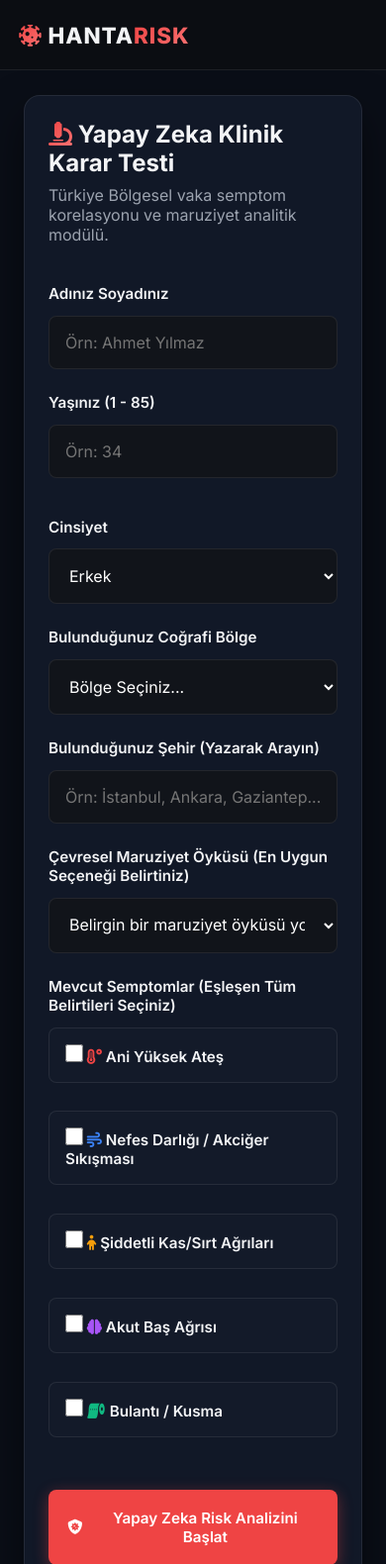
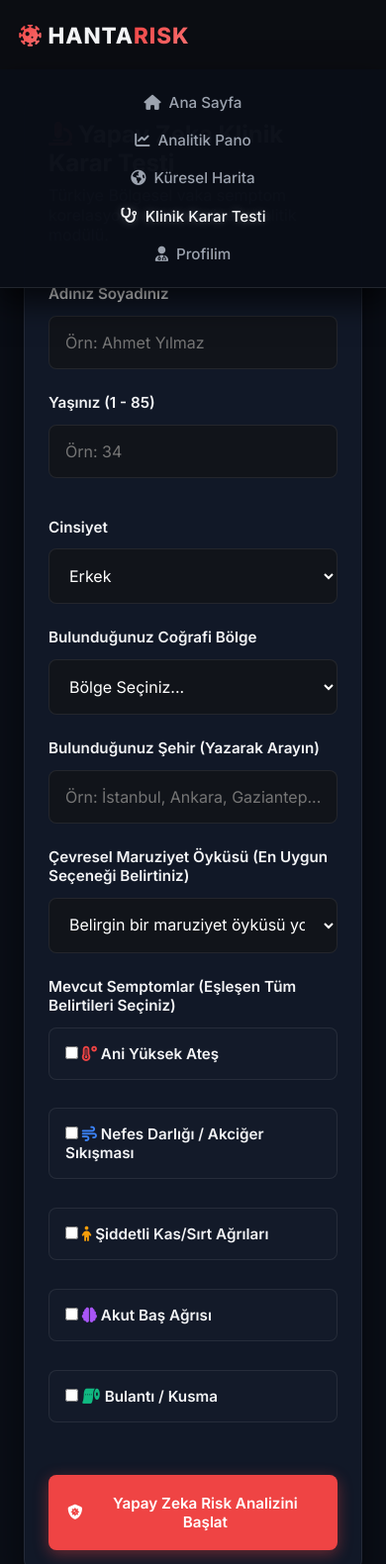
Before and after one commit to kayisdagasli-cmd/hantarisk, a Flask app: page /klinik-test in a window 390 px wide. Shown: the top 1580 px of the page at 99% size. Run offline with Flask 3, Linux system fonts and the light colour scheme.

Commit message:
Update klinik-test.html

```diff
--- a/templates/klinik-test.html
+++ b/templates/klinik-test.html
@@ -33,7 +33,7 @@
             display: flex;
             align-items: center;
             gap: 1.5rem;
-            flex-shrink: 0; /* Menünün daralıp sağa sola kaymasını kesin engeller */
+            flex-shrink: 0;
         }
 
         /* Test Sayfası Genel Yapısı */
@@ -44,7 +44,6 @@
         .form-group.full-width { grid-column: 1 / -1; }
         .form-group label { display: block; margin-bottom: 0.8rem; font-weight: 600; color: var(--text-main); font-size: 0.95rem; }
 
-        /* Çökme ve Beyaz Ekran Yapmayan Lüks Input/Select Çözümü */
         .form-control {
             width: 100%;
             padding: 1rem;
@@ -56,15 +55,9 @@
             transition: all 0.3s ease;
             box-sizing: border-box;
         }
-
-        .form-control option {
-            background-color: #11141a !important;
-            color: #ffffff !important;
-            padding: 12px;
-        }
         .form-control:focus { border-color: var(--primary); outline: none; box-shadow: 0 0 10px var(--primary-glow); }
 
-        /* Şehir Arama Sonuç Listesi CSS Kartı */
+        /* Şehir Arama Sonuç Listesi */
         .sehir-arama-listesi {
             position: absolute;
             top: 100%;
@@ -79,21 +72,12 @@
             display: none;
             box-shadow: 0 10px 25px rgba(0,0,0,0.6);
         }
-        .sehir-arama-kalemi {
-            padding: 0.8rem 1rem;
-            color: #ffffff;
-            cursor: pointer;
-            transition: background 0.2s ease;
-        }
-        .sehir-arama-kalemi:hover {
-            background: var(--primary);
-            color: white;
-        }
+        .sehir-arama-kalemi { padding: 0.8rem 1rem; color: #ffffff; cursor: pointer; transition: background 0.2s ease; }
+        .sehir-arama-kalemi:hover { background: var(--primary); color: white; }
 
         .checkbox-grid { display: grid; grid-template-columns: repeat(auto-fit, minmax(220px, 1fr)); gap: 1rem; margin-top: 0.5rem; }
         .checkbox-label { background: rgba(255,255,255,0.01); border: 1px solid var(--border-color); padding: 1rem; border-radius: 8px; cursor: pointer; display: flex; align-items: center; gap: 0.8rem; transition: all 0.2s ease; font-size: 0.9rem; }
         .checkbox-label:hover { background: rgba(239, 68, 68, 0.03); border-color: rgba(239, 68, 68, 0.2); }
-        .checkbox-label input { width: 18px; height: 18px; accent-color: var(--primary); }
 
         /* Animasyonlu Sonuç Paneli */
         .result-panel { margin-top: 3rem; padding: 2.5rem; border-radius: 12px; display: none; background: rgba(255,255,255,0.02); border: 1px solid var(--border-color); }
@@ -104,7 +88,6 @@
         .risk-badge { display: inline-block; padding: 0.5rem 1.5rem; border-radius: 50px; font-weight: 700; font-size: 1.1rem; margin-bottom: 1.5rem; text-align: center; }
         .badge-kritik { background: rgba(239, 68, 68, 0.15); border: 1px solid #ef4444; color: #f87171; }
         .badge-yuksek { background: rgba(245, 158, 11, 0.15); border: 1px solid #f59e0b; color: #fbbf24; }
-        .badge-orta { background: rgba(59, 130, 246, 0.15); border: 1px solid #3b82f6; color: #60a5fa; }
         .badge-dusuk { background: rgba(16, 185, 129, 0.15); border: 1px solid #10b981; color: #34d399; }
 
         .oneriler-title { font-weight: 700; color: white; margin-bottom: 1rem; font-size: 1.1rem; display: flex; align-items: center; gap: 8px; }
@@ -116,16 +99,14 @@
         @media (max-width: 768px) {
             .test-card { padding: 1.5rem !important; }
             .form-grid { grid-template-columns: 1fr !important; gap: 0rem; }
-            .nav-menu { display: none; } /* Mobilde gerekirse gizlensin */
             .action-buttons { flex-direction: column; }
-            .action-buttons .btn { width: 100%; justify-content: center; }
             .test-container { margin-top: 6rem; }
         }
     </style>
 </head>
 <body>
 
-    <!-- Üst Menü (Navbar) - Artık Asla Sağa Sola Kaymaz -->
+    <!-- Üst Menü -->
     <nav class="navbar">
         <div class="nav-container">
             <a href="/" class="nav-logo">
@@ -141,7 +122,7 @@
         </div>
     </nav>
 
-    <!-- Test Kartı Alanı -->
+    <!-- Test Alanı -->
     <div class="test-container">
         <div class="test-card">
             <h2 style="margin-bottom: 0.5rem;"><i class="fa-solid fa-microscope text-gradient"></i> Yapay Zeka Klinik Karar Testi</h2>
@@ -169,7 +150,7 @@
                         </div>
                     </div>
 
-                    <!-- Bölge Seçim Kutusu -->
+                    <!-- Bölge Seçimi -->
                     <div class="form-group">
                         <label>Bulunduğunuz Coğrafi Bölge</label>
                         <select id="form-bolge" class="form-control" required>
@@ -184,7 +165,7 @@
                         </select>
                     </div>
 
-                    <!-- Klavyeden Yazılarak Çağrılan 81 İl Arama Alanı -->
+                    <!-- Yazarak Arama Alanı -->
                     <div class="form-group">
                         <label>Bulunduğunuz Şehir (Yazarak Arayın)</label>
                         <input type="text" id="form-sehir-input" class="form-control" required placeholder="Örn: İstanbul, Ankara, Gaziantep...">
@@ -219,7 +200,7 @@
                 <button type="submit" class="btn btn-primary" style="width: 100%; justify-content: center; padding: 1.2rem; margin-top: 1rem;"><i class="fa-solid fa-shield-virus"></i> Yapay Zeka Risk Analizini Başlat</button>
             </form>
 
-            <!-- Sonuç Paneli -->
+            <!-- Canlı Sonuç Ekranı -->
             <div id="result-panel" class="result-panel">
                 <div class="animated-counter-box">
                     <div id="animated-score" class="animated-score">%0</div>
@@ -236,7 +217,7 @@
                 <ul id="oneriler-list" class="oneriler-list"></ul>
 
                 <div class="action-buttons">
-                    <button id="btn-pdf" class="btn btn-outline" style="flex: 1; justify-content: center;"><i class="fa-solid fa-file-pdf"></i> Tıbbi Raporu İndir</button>
+                    <button id="btn-pdf" class="btn btn-outline" style="flex: 1; justify-content: center;"><i class="fa-solid fa-file-invoice"></i> Tıbbi Raporu Düzenli Sayfada Aç</button>
                     <a id="btn-emergency" href="https://maps.google.com/?q=en+yakin+hastane" target="_blank" class="btn btn-primary" style="flex: 1; justify-content: center; background: #ef4444; border-color: #ef4444; display: none;"><i class="fa-solid fa-truck-medical"></i> Acil Sağlık Kuruluşu Bul</a>
                 </div>
             </div>
@@ -244,7 +225,6 @@
     </div>
 
     <script>
-        // Türkiye'nin Bölgesel 81 İl Veritabanı
         const tumSehirlerDizisi = {
             "Marmara": ["Balıkesir", "Bilecik", "Bursa", "Çanakkale", "Edirne", "İstanbul", "Kırklareli", "Kocaeli", "Sakarya", "Tekirdağ", "Yalova"],
             "İç Anadolu": ["Aksaray", "Ankara", "Çankırı", "Eskişehir", "Karaman", "Kayseri", "Kırıkkale", "Kırşehir", "Konya", "Nevşehir", "Niğde", "Sivas", "Yozgat"],
@@ -259,7 +239,6 @@
         const sehirInput = document.getElementById('form-sehir-input');
         const sehirDropdown = document.getElementById('sehir-dropdown');
 
-        // Şehir Kutusuna Tıklayınca veya Yazınca Canlı Süzme Modülü
         sehirInput.addEventListener('input', tetikleFiltreleme);
         sehirInput.addEventListener('focus', tetikleFiltreleme);
 
@@ -268,7 +247,6 @@
             const arananKelime = sehirInput.value.trim().toLowerCase();
             sehirDropdown.innerHTML = '';
 
-            // Bölge seçildiyse sadece o bölgenin, seçilmediyse 81 ilin tamamında ara!
             let aranacakHavuz = [];
             if(secilenBolge && tumSehirlerDizisi[secilenBolge]) {
                 aranacakHavuz = tumSehirlerDizisi[secilenBolge];
@@ -276,12 +254,9 @@
                 Object.values(tumSehirlerDizisi).forEach(b => { aranacakHavuz = aranacakHavuz.concat(b); });
             }
 
-            // Çift kayıtları temizle ve alfabetik yap
             aranacakHavuz = [...new Set(aranacakHavuz)].sort();
 
-            const eslesenler = aranacakHavuz.filter(s => s.toLowerCase().includes(araner => {
-                return s.toLowerCase().indexOf(arananKelime) > -1;
-            }));
+            const eslesenler = aranacakHavuz.filter(s => s.toLowerCase().indexOf(arananKelime) > -1);
 
             if(eslesenler.length > 0) {
                 sehirDropdown.style.display = 'block';
@@ -293,13 +268,11 @@
                         sehirInput.value = sehir;
                         sehirDropdown.style.display = 'none';
 
-                        // Eğer şehir yazarak seçildiyse ve bölge seçilmemişse, bölgesini otomatik eşleştir!
-                        if(!bolgeSelect.value) {
-                            for(let b in tumSehirlerDizisi) {
-                                if(tumSehirlerDizisi[b].includes(sehir)) {
-                                    bolgeSelect.value = b;
-                                    break;
-                                }
+                        // Görseldeki "Yozgat / Ege Bölgesi" gibi yanlış eşleşmeleri çözen otomatik atama mantığı
+                        for(let b in tumSehirlerDizisi) {
+                            if(tumSehirlerDizisi[b].includes(sehir)) {
+                                bolgeSelect.value = b;
+                                break;
                             }
                         }
                     });
@@ -310,12 +283,10 @@
             }
         }
 
-        // Boşluğa tıklayınca şehir listesini kapatır
         document.addEventListener('click', function(e) {
             if (e.target !== sehirInput) { sehirDropdown.style.display = 'none'; }
         });
 
-        // Form Gönderildiğinde Analiz Yapma Mantığı
         document.getElementById('hanta-test-form').addEventListener('submit', function(e) {
             e.preventDefault();
 
@@ -374,46 +345,108 @@
                 const onerilerList = document.getElementById('oneriler-list');
                 onerilerList.innerHTML = '';
                 const varsayilanOneriler = data.oneriler || [
-                    "Lütfen en yakın sağlık kuruluşuna başvurarak Hantavirüs spesifik PCR veya IgM/IgG seroloji testi talep ediniz.",
-                    "Belirtilerinizi günlük olarak izole bir ortamda takip edin."
+                    "Kemirgenlerin bulunduğu ortamlardan ve atıklardan uzak durun.",
+                    "ACİL DURUM: En yakın tam teşekküllü sağlık kuruluşuna başvurun.",
+                    "Hekiminize hantavirüs olası maruziyet senaryonuzu ve semptomlarınızı aktarın.",
+                    "Solunum destek üniteleri gerekebileceğinden istirahat edin."
                 ];
                 varsayilanOneriler.forEach(oneri => {
                     onerilerList.innerHTML += `<li><i class="fa-solid fa-circle-dot" style="font-size:0.7rem; color:var(--primary); margin-right:8px;"></i> ${oneri}</li>`;
                 });
 
-                // --- SENİN İSTEDİĞİN DÜZENLİ, SATIR SATIR PREMIUM PDF YAZI ÇIKTISI ---
+                // --- SENİN İSTEDİĞİN GÖZE HİTAP EDEN SÜPER DÜZENLİ RAPOR SAYFASI MODÜLÜ ---
                 document.getElementById('btn-pdf').onclick = function() {
-                    const cizgi = "=========================================================";
-                    let pdfMetni = "";
-                    pdfMetni += `               HANTARISK LABORATUVAR RAPORU              \n`;
-                    pdfMetni += `${cizgi}\n`;
-                    pdfMetni += `HASTA KİMLİK BİLGİLERİ:\n`;
-                    pdfMetni += `  Adı Soyadı       : ${payload.ad}\n`;
-                    pdfMetni += `  Yaş / Cinsiyet   : ${payload.yas} / ${payload.cinsiyet}\n`;
-                    pdfMetni += `  Coğrafi Lokasyon : ${payload.sehir} / ${payload.bolge} Bölgesi\n`;
-                    pdfMetni += `  Tarih            : ${new Date().toLocaleString('tr-TR')}\n`;
-                    pdfMetni += `${cizgi}\n`;
-                    pdfMetni += `KLİNİK BULGULAR VE MARUZİYET:\n`;
-                    pdfMetni += `  Çevresel Öykü    : ${document.getElementById('form-cevre').options[document.getElementById('form-cevre').selectedIndex].text}\n`;
-                    pdfMetni += `  Aktif Semptomlar : ${semptomlar.join(', ') || 'Belirtilmedi'}\n`;
-                    pdfMetni += `${cizgi}\n`;
-                    pdfMetni += `YAPAY ZEKA DIAGNOSTİK ANALİZ SONUCU:\n`;
-                    pdfMetni += `  Kritik Risk Skoru: %${targetScore}\n`;
-                    pdfMetni += `  Risk Seviyesi    : ${riskSeviye}\n`;
-                    pdfMetni += `${cizgi}\n`;
-                    pdfMetni += `HEKİM KLİNİK DESTEK ÖNERİLERİ:\n`;
-                    varsayilanOneriler.forEach((onr, i) => {
-                        pdfMetni += `  [${i+1}] ${onr}\n`;
+                    const cevreMetni = document.getElementById('form-cevre').options[document.getElementById('form-cevre').selectedIndex].text;
+                    const semptomMetni = semptomlar.join(', ') || 'Belirtilmedi';
+                    const tarihMetni = new Date().toLocaleString('tr-TR');
+
+                    let oneriLiElementleri = '';
+                    varsayilanOneriler.forEach(o => {
+                        oneriLiElementleri += `<li style="margin-bottom:12px; font-size:15px; color:#444;">${o}</li>`;
                     });
-                    pdfMetni += `${cizgi}\n`;
-                    pdfMetni += `* Bu tıbbi destek dokümanı HantaRisk yapay zeka otomasyon\n`;
-                    pdfMetni += `  tarafından üretilmiştir. Laboratuvar doğrulaması önerilir.\n`;
 
-                    const blob = new Blob([pdfMetni], { type: "text/plain;charset=utf-8" });
-                    const indirmeLinki = document.createElement("a");
-                    indirmeLinki.href = URL.createObjectURL(blob);
-                    indirmeLinki.download = `HantaRisk_Klinik_Rapor_${payload.ad.replace(/\s+/g, '_')}.txt`;
-                    indirmeLinki.click();
+                    // Tarayıcıda tertemiz, geniş aralıklı, goze hitap eden yepyeni bir sayfa açar!
+                    const yeniPencere = window.open('', '_blank');
+                    yeniPencere.document.write(`
+                        <html>
+                        <head>
+                            <title>HantaRisk Klinik Raporu - ${payload.ad}</title>
+                            <link href="https://fonts.googleapis.com/css2?family=Inter:wght@400;600;700;800&display=swap" rel="stylesheet">
+                            <style>
+                                body { font-family: 'Inter', sans-serif; background-color: #f8fafc; padding: 40px; margin: 0; color: #1e293b; }
+                                .rapor-kart { max-width: 800px; margin: 0 auto; background: #ffffff; padding: 50px; border-radius: 12px; box-shadow: 0 4px 20px rgba(0,0,0,0.05); border: 1px solid #e2e8f0; }
+                                .baslik-alani { border-bottom: 2px solid #ef4444; padding-bottom: 20px; margin-bottom: 35px; text-align: center; }
+                                .ana-baslik { margin: 0; color: #ef4444; font-size: 26px; font-weight: 800; letter-spacing: 0.5px; }
+                                .alt-baslik { margin: 8px 0 0 0; color: #64748b; font-size: 14px; text-transform: uppercase; }
+                                .bolum-basligi { font-size: 16px; font-weight: 700; color: #0f172a; border-left: 4px solid #ef4444; padding-left: 12px; margin: 30px 0 15px 0; text-transform: uppercase; }
+                                .bilgi-tablosu { width: 100%; border-collapse: collapse; margin-bottom: 20px; }
+                                .bilgi-tablosu td { padding: 14px; border-bottom: 1px solid #f1f5f9; font-size: 15px; }
+                                .alan-adi { font-weight: 600; color: #475569; width: 30%; }
+                                .alan-deger { color: #0f172a; }
+                                .skor-kutusu { background: #fff7ed; border: 1px solid #ffedd5; border-radius: 8px; padding: 25px; text-align: center; margin: 30px 0; }
+                                .skor-rakam { font-size: 42px; font-weight: 800; color: #ef4444; margin: 5px 0; }
+                                .skor-seviye { display: inline-block; padding: 6px 20px; background: #ef4444; color: #ffffff; border-radius: 50px; font-weight: 700; font-size: 14px; margin-top: 5px; }
+                                .not-alani { margin-top: 50px; border-top: 1px solid #e2e8f0; padding-top: 20px; font-size: 12px; color: #94a3b8; text-align: center; line-height: 1.6; }
+                            </style>
+                        </head>
+                        <body>
+                            <div class="rapor-kart">
+                                <div class="baslik-alani">
+                                    <h1 class="ana-baslik">HANTARISK TÜRKİYE TIBBİ ANALİZ RAPORU</h1>
+                                    <div class="alt-baslik">Klinik Karar Destek Otomasyon Belgesi</div>
+                                </div>
+
+                                <div class="bolum-basligi">Hasta Kimlik Bilgileri</div>
+                                <table class="bilgi-tablosu">
+                                    <tr>
+                                        <td class="alan-adi">Adı Soyadı</td>
+                                        <td class="alan-deger">${payload.ad}</td>
+                                    </tr>
+                                    <tr>
+                                        <td class="alan-adi">Yaş / Cinsiyet</td>
+                                        <td class="alan-deger">${payload.yas} / ${payload.cinsiyet}</td>
+                                    </tr>
+                                    <tr>
+                                        <td class="alan-adi">Coğrafi Konum</td>
+                                        <td class="alan-deger">${payload.sehir} / ${payload.bolge} Bölgesi</td>
+                                    </tr>
+                                    <tr>
+                                        <td class="alan-adi">Rapor Tarihi</td>
+                                        <td class="alan-deger">${tarihMetni}</td>
+                                    </tr>
+                                </table>
+
+                                <div class="bolum-basligi">Klinik Bulgular ve Maruziyet</div>
+                                <table class="bilgi-tablosu">
+                                    <tr>
+                                        <td class="alan-adi">Çevresel Öykü</td>
+                                        <td class="alan-deger">${cevreMetni}</td>
+                                    </tr>
+                                    <tr>
+                                        <td class="alan-adi">Mevcut Semptomlar</td>
+                                        <td class="alan-deger">${semptomMetni}</td>
+                                    </tr>
+                                </table>
+
+                                <div class="skor-kutusu">
+                                    <div style="font-size: 13px; color: #7c2d12; font-weight: 600; text-transform: uppercase;">Yapay Zeka Klinik Hesaplama Skoru</div>
+                                    <div class="skor-rakam">%${targetScore}</div>
+                                    <div class="skor-seviye">${riskSeviye}</div>
+                                </div>
+
+                                <div class="bolum-basligi">Hekim Karar Destek Önerileri</div>
+                                <ul style="padding-left: 20px; margin: 0; line-height: 1.8;">
+                                    ${oneriLiElementleri}
+                                </ul>
+
+                                <div class="not-alani">
+                                    * Bu doküman HantaRisk yazılım algoritmaları tarafından klinik veri korelasyonu kullanılarak üretilmiştir. Kesin tıbbi tanı ve teşhis yerine geçmez. Doğrulama için spesifik laboratuvar testleri yapılmalıdır.
+                                </div>
+                            </div>
+                        </body>
+                        </html>
+                    `);
+                    yeniPencere.document.close();
                 };
             });
         });
```
